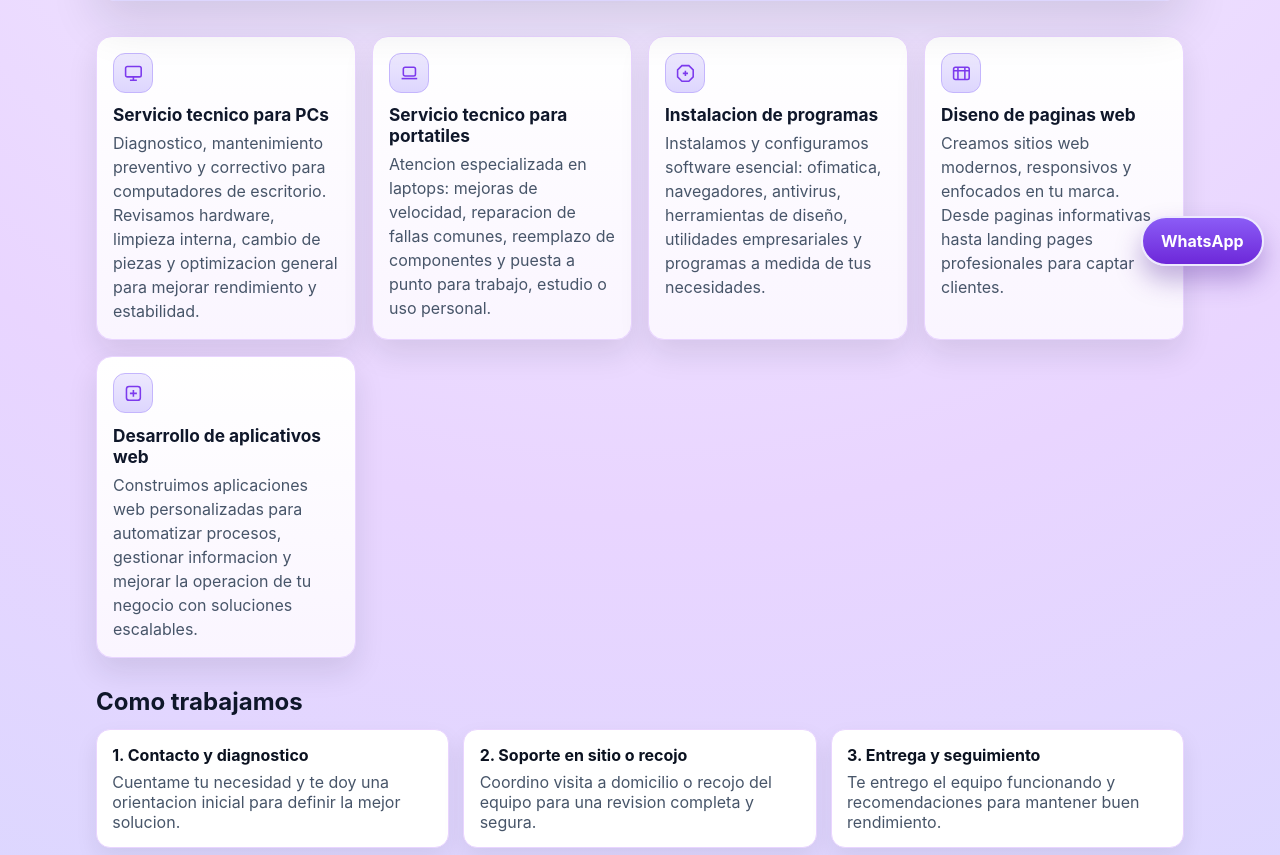
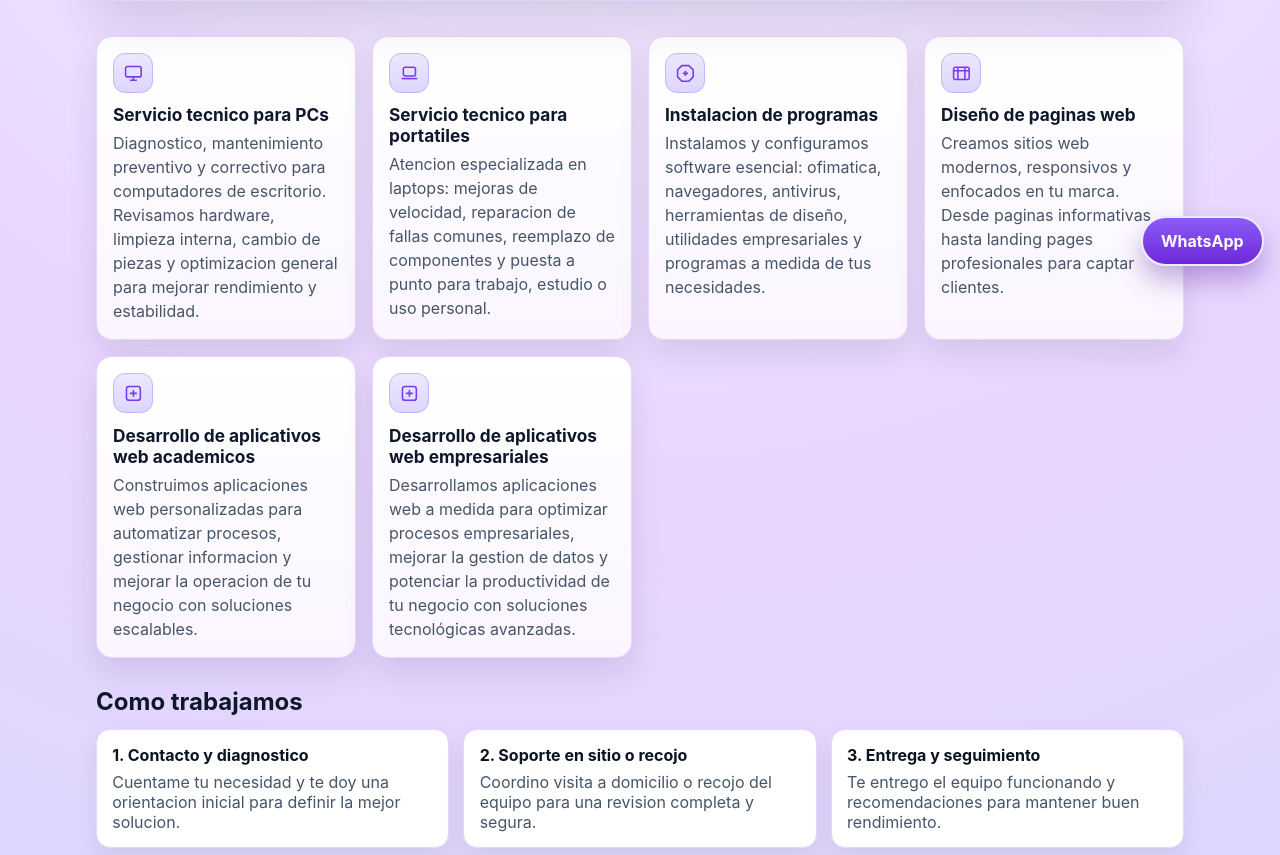
Before and after one commit to CARLITOSSS24/WebServicioTecnico, a React (Vite) app: page / in a window 1280 px wide. Shown: the part 518-1373 px from the top of the page. Built offline with nearby package versions, Linux system fonts and the light colour scheme.

Commit message:
Cambios en el App

```diff
--- a/src/App.tsx
+++ b/src/App.tsx
@@ -22,17 +22,23 @@ const services = [
     icon: "software",
   },
   {
-    title: "Diseno de paginas web",
+    title: "Diseño de paginas web",
     description:
       "Creamos sitios web modernos, responsivos y enfocados en tu marca. Desde paginas informativas hasta landing pages profesionales para captar clientes.",
     icon: "web",
   },
   {
-    title: "Desarrollo de aplicativos web",
+    title: "Desarrollo de aplicativos web academicos",
     description:
       "Construimos aplicaciones web personalizadas para automatizar procesos, gestionar informacion y mejorar la operacion de tu negocio con soluciones escalables.",
     icon: "app",
   },
+  {
+    title: "Desarrollo de aplicativos web empresariales",
+    description:
+      "Desarrollamos aplicaciones web a medida para optimizar procesos empresariales, mejorar la gestion de datos y potenciar la productividad de tu negocio con soluciones tecnológicas avanzadas.",
+    icon: "app",
+  }
 ];
 
 const steps = [
```
